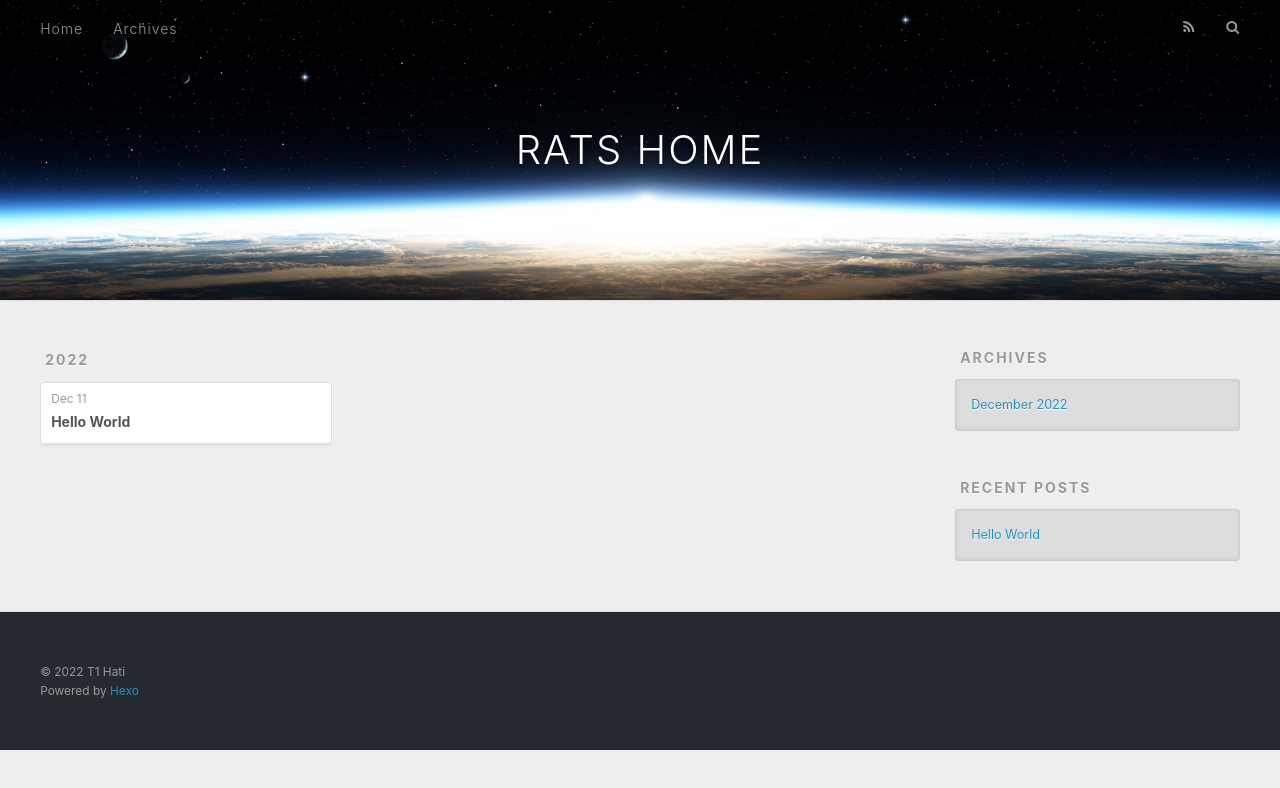
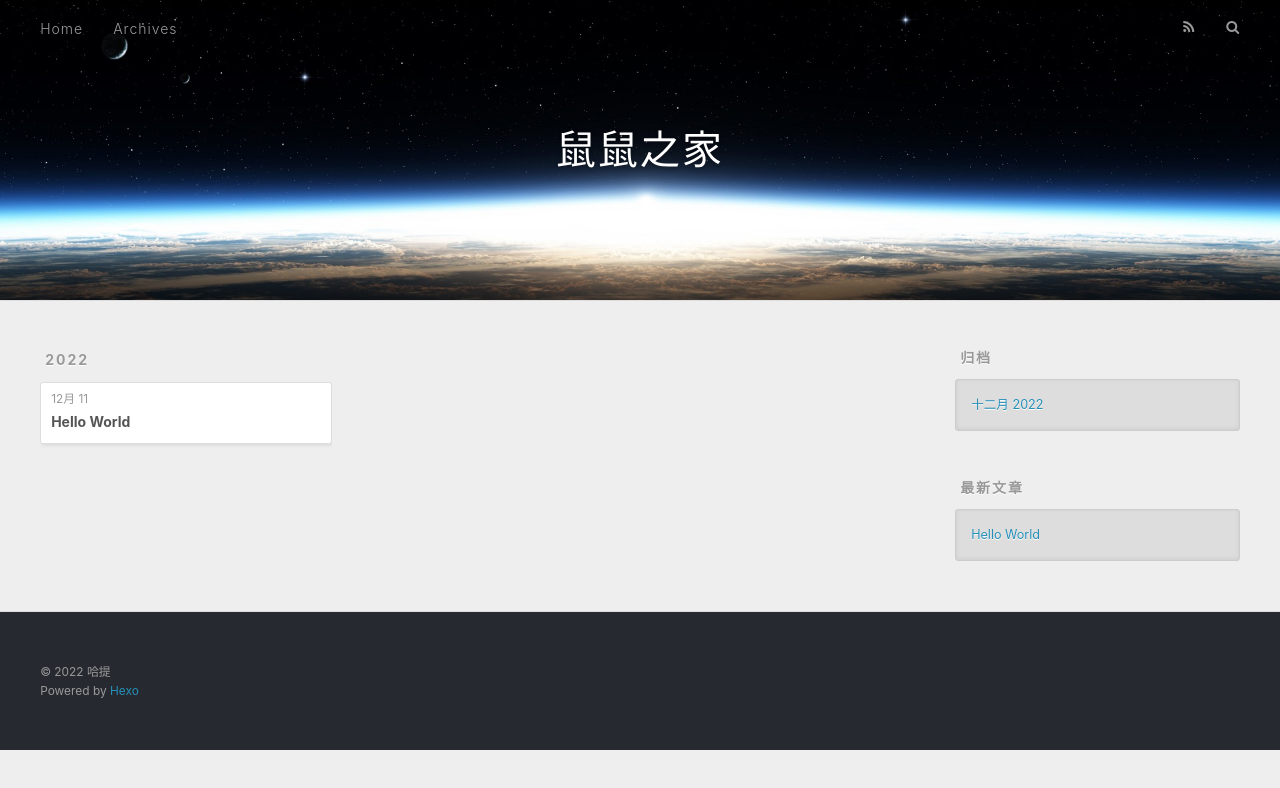
Before and after one commit to hatiii/hatiii.github.io, a plain HTML site: page archives/index.html in a window 1280 px wide. Drawn offline with nearby package versions, Linux system fonts and the light colour scheme.

Commit message:
Site updated: 2022-12-12 11:32:52

```diff
--- a/archives/index.html
+++ b/archives/index.html
@@ -5,17 +5,19 @@
 
 
 
-  <title>Archives | RATS HOME</title>
+  <title>归档 | 鼠鼠之家</title>
   <meta name="viewport" content="width=device-width, initial-scale=1, maximum-scale=1">
-  <meta property="og:type" content="website">
-<meta property="og:title" content="RATS HOME">
-<meta property="og:url" content="http://example.com/archives/index.html">
-<meta property="og:site_name" content="RATS HOME">
-<meta property="og:locale" content="en_US">
-<meta property="article:author" content="T1 Hati">
+  <meta name="description" content="吃饭睡觉玩明日方舟！">
+<meta property="og:type" content="website">
+<meta property="og:title" content="鼠鼠之家">
+<meta property="og:url" content="https://hatiii.github.io/archives/index.html">
+<meta property="og:site_name" content="鼠鼠之家">
+<meta property="og:description" content="吃饭睡觉玩明日方舟！">
+<meta property="og:locale" content="zh_CN">
+<meta property="article:author" content="哈提">
 <meta name="twitter:card" content="summary">
 
-    <link rel="alternate" href="/atom.xml" title="RATS HOME" type="application/atom+xml">
+    <link rel="alternate" href="/atom.xml" title="鼠鼠之家" type="application/atom+xml">
 
 
     <link rel="icon" href="/favicon.png">
@@ -36,7 +38,7 @@
   <div id="header-outer" class="outer">
     <div id="header-title" class="inner">
       <h1 id="logo-wrap">
-        <a href="/" id="logo">RATS HOME</a>
+        <a href="/" id="logo">鼠鼠之家</a>
       </h1>
 
     </div>
@@ -53,10 +55,10 @@
 
           <a id="nav-rss-link" class="nav-icon" href="/atom.xml" title="RSS Feed"></a>
 
-        <a id="nav-search-btn" class="nav-icon" title="Search"></a>
+        <a id="nav-search-btn" class="nav-icon" title="搜索"></a>
       </nav>
       <div id="search-form-wrap">
-        <form action="//google.com/search" method="get" accept-charset="UTF-8" class="search-form"><input type="search" name="q" class="search-form-input" placeholder="Search"><button type="submit" class="search-form-submit">&#xF002;</button><input type="hidden" name="sitesearch" value="http://example.com"></form>
+        <form action="//google.com/search" method="get" accept-charset="UTF-8" class="search-form"><input type="search" name="q" class="search-form-input" placeholder="Search"><button type="submit" class="search-form-submit">&#xF002;</button><input type="hidden" name="sitesearch" value="https://hatiii.github.io"></form>
       </div>
     </div>
   </div>
@@ -79,7 +81,7 @@
   <div class="archive-article-inner">
     <header class="archive-article-header">
       <a href="/2022/12/11/hello-world/" class="archive-article-date">
-  <time datetime="2022-12-11T13:25:34.331Z" itemprop="datePublished">Dec 11</time>
+  <time datetime="2022-12-11T13:25:34.331Z" itemprop="datePublished">12月 11</time>
 </a>
 
 
@@ -111,9 +113,9 @@
 
 
   <div class="widget-wrap">
-    <h3 class="widget-title">Archives</h3>
+    <h3 class="widget-title">归档</h3>
     <div class="widget">
-      <ul class="archive-list"><li class="archive-list-item"><a class="archive-list-link" href="/archives/2022/12/">December 2022</a></li></ul>
+      <ul class="archive-list"><li class="archive-list-item"><a class="archive-list-link" href="/archives/2022/12/">十二月 2022</a></li></ul>
     </div>
   </div>
 
@@ -121,7 +123,7 @@
 
 
   <div class="widget-wrap">
-    <h3 class="widget-title">Recent Posts</h3>
+    <h3 class="widget-title">最新文章</h3>
     <div class="widget">
       <ul>
 
@@ -141,7 +143,7 @@
 
   <div class="outer">
     <div id="footer-info" class="inner">
-      &copy; 2022 T1 Hati<br>
+      &copy; 2022 哈提<br>
       Powered by <a href="http://hexo.io/" target="_blank">Hexo</a>
     </div>
   </div>
```
Also changed, not shown: 2022/12/11/hello-world/index.html (+14 -14 lines), archives/2022/12/index.html (+18 -16 lines), archives/2022/index.html (+18 -16 lines), index.html (+18 -16 lines).
